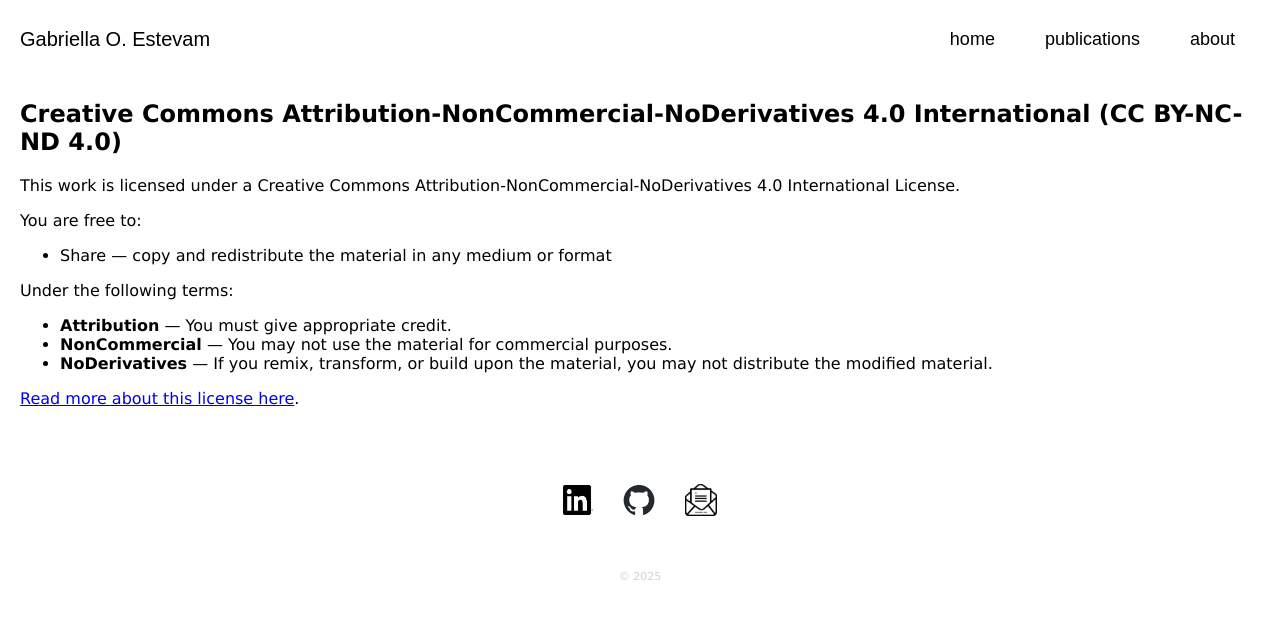
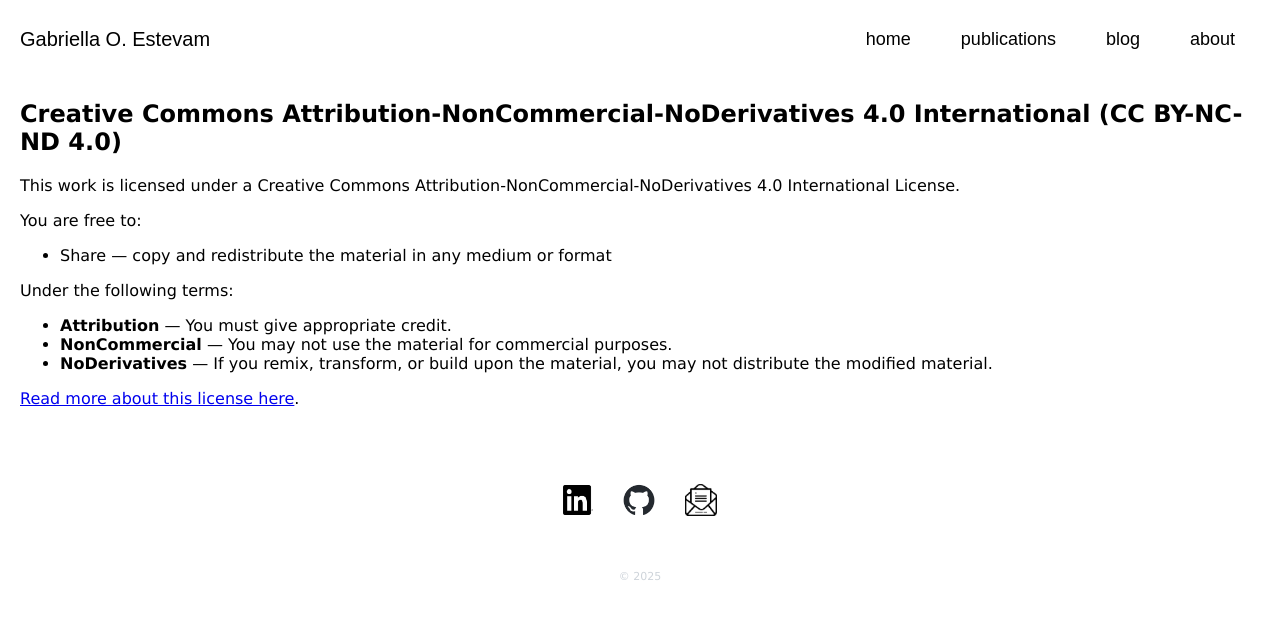
Before and after one commit to gestevam/gestevam.github.io, a Jekyll site: the page built from CONTENT_LICENSE.md, in a window 1280 px wide. Shown: the top 619 px of the page. Built offline with Jekyll 4.4.1, drawn with Linux system fonts in a browser that asks for light colours; our own code applies the rules of GitHub Pages for plain Markdown files.

Commit message:
Update default.html

```diff
--- a/_layouts/default.html
+++ b/_layouts/default.html
@@ -88,7 +88,7 @@
     <ul class="nav-right">
       <li><a href="/" class="{% if page.url == '/' %}active{% endif %}">home</a></li>
       <li><a href="/publications/" class="{% if page.url contains '/publications/' %}active{% endif %}">publications</a></li>
-      <!-- <li><a href="/blog/" class="{% if page.url contains '/blog/' %}active{% endif %}">blog</a></li> -->
+      <li><a href="/blog/" class="{% if page.url contains '/blog/' %}active{% endif %}">blog</a></li>
       <li><a href="/about/" class="{% if page.url contains '/about/' %}active{% endif %}">about</a></li>
     </ul>
   </nav>
```
